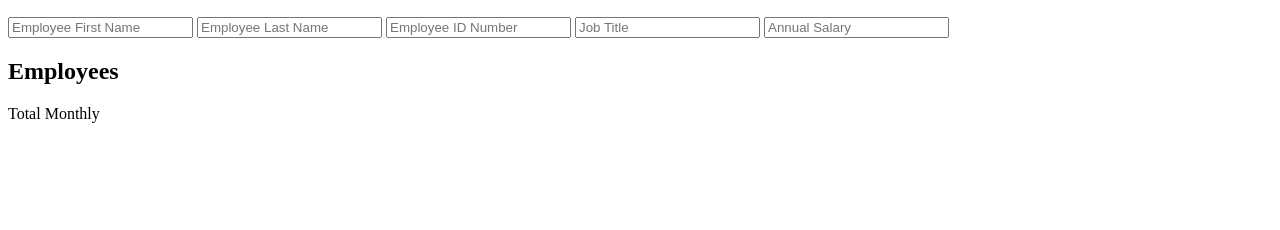
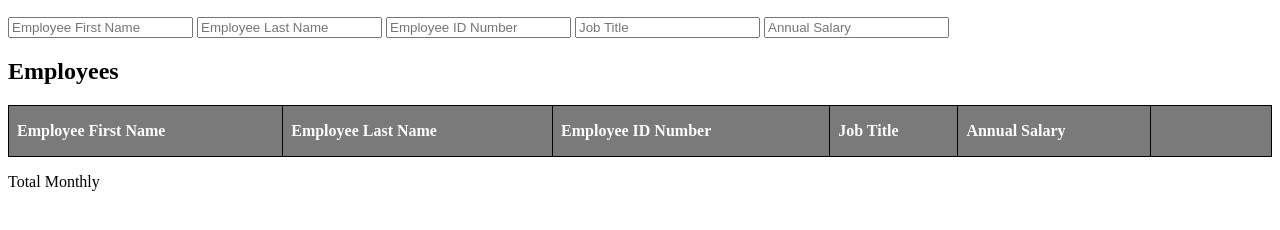
Before and after one commit to kristinhuot/weekend-salary-calculator, a website: page index.html in a window 1280 px wide. Shown: the part 110-340 px from the top of the page. Drawn offline with Linux system fonts and the light colour scheme.

Commit message:
Added inputs and table. Included table CSS.

```diff
--- a/index.html
+++ b/index.html
@@ -36,6 +36,16 @@
           type="number">
       </form>
     <h2>Employees</h2>
+      <table>
+        <thead>
+          <th>Employee First Name</th>
+          <th>Employee Last Name</th>
+          <th>Employee ID Number</th>
+          <th>Job Title</th>
+          <th>Annual Salary</th>
+          <th></th>
+        </thead>
+      </table>
   </main>
   <footer>
     <p>Total Monthly</p>
--- a/style.css
+++ b/style.css
@@ -0,0 +1,23 @@
+table {
+    width: 100%;
+    text-align: left;
+  }
+  table, th, td {
+    border: 1px solid black;
+    border-collapse: collapse;
+    height: 2.15em;
+  }
+  th, td {
+    padding: .5em;
+    min-width: 3.5em;
+  }
+  thead {
+    background: #7a7a7a;
+    color: #fcfcfc;
+  }
+  tbody tr:nth-child(odd){
+    background: #fcfcfc;
+  }
+  tbody tr:nth-child(even){
+    background: #dcdcdc;
+  }
```
